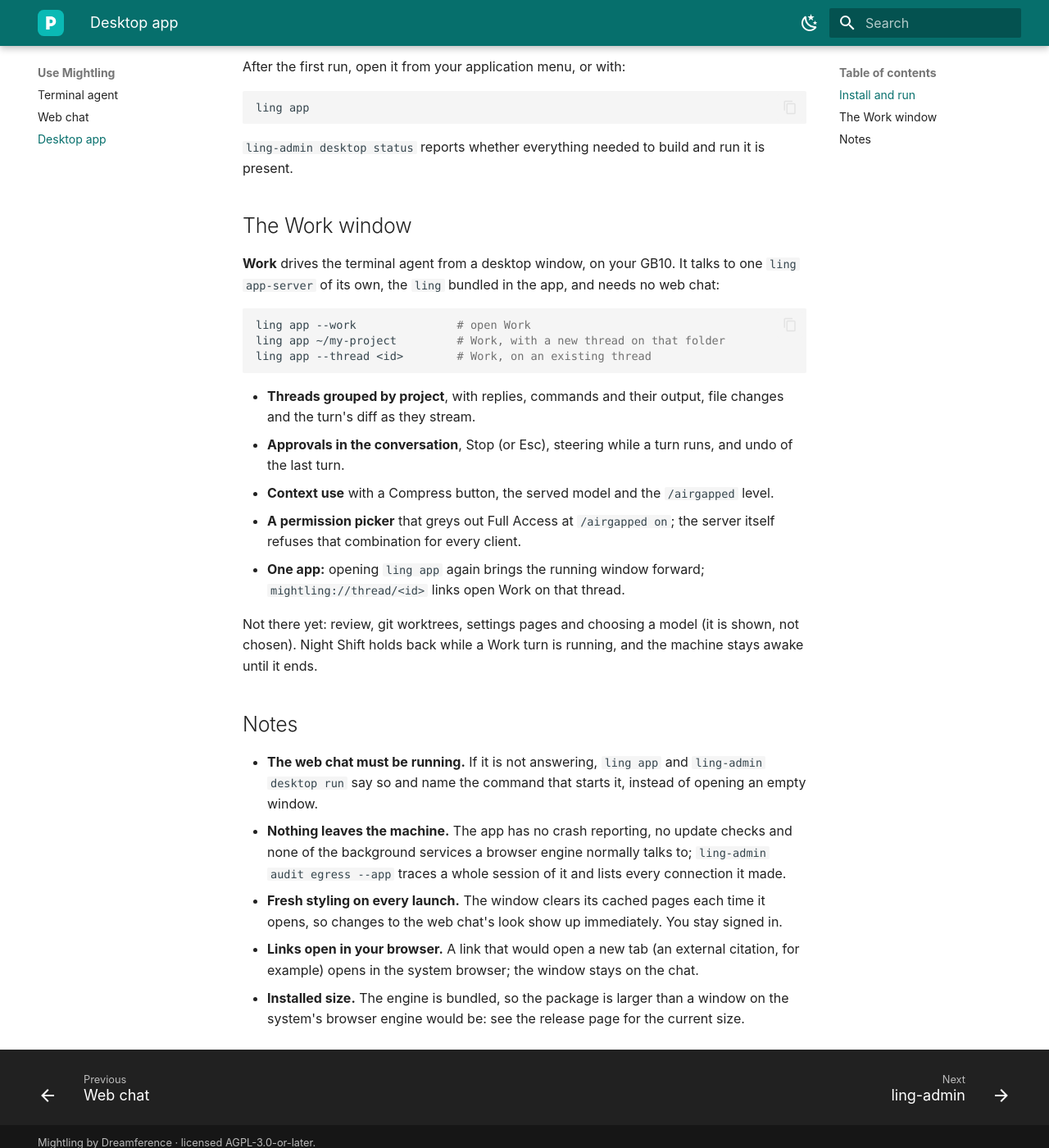
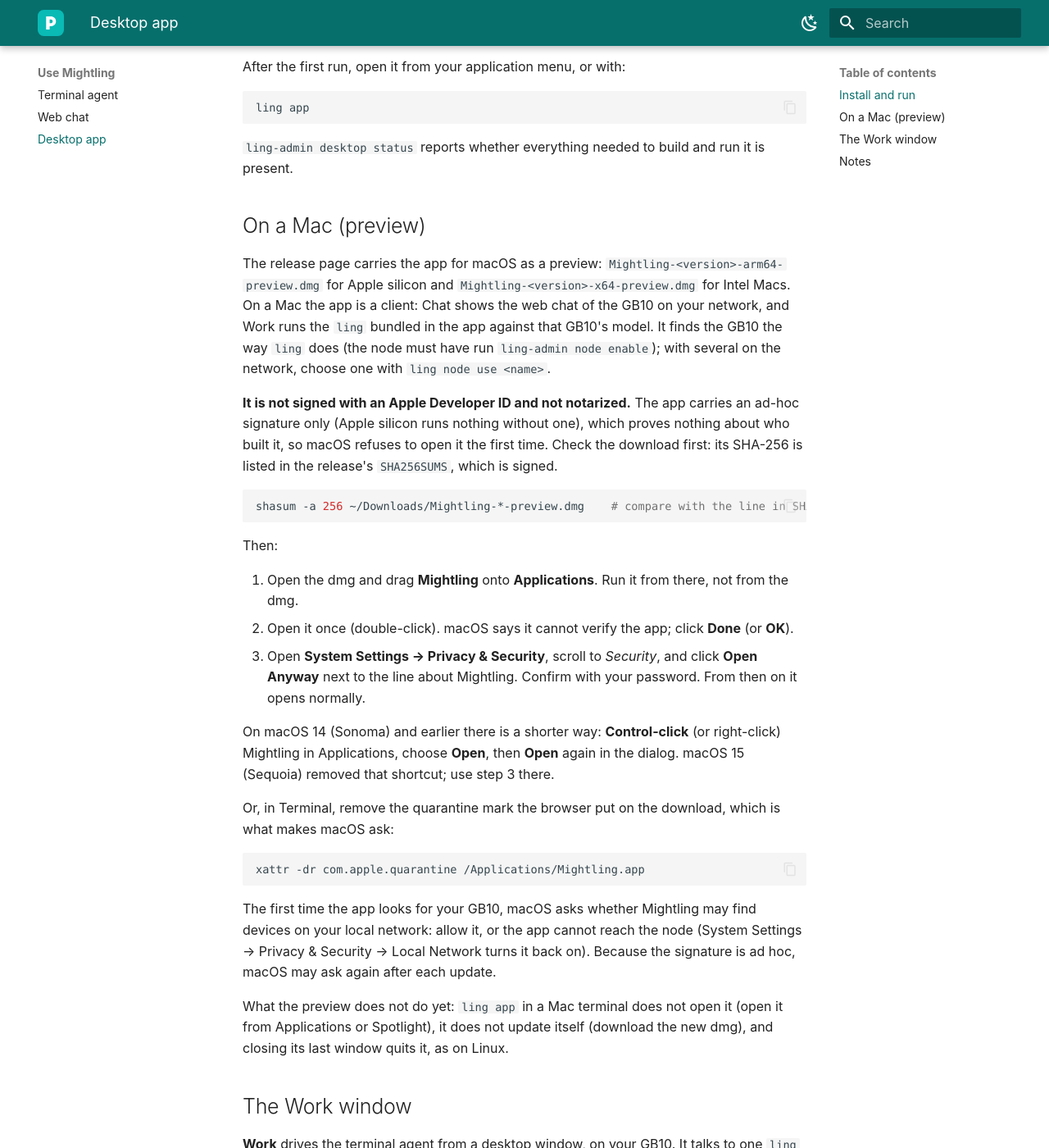
Before and after one commit to dreamference/mightling, an MkDocs documentation site: the page built from docs/desktop.md, in a window 1280 px wide and 1400 px high, scrolled down 588 px. Shown: the whole window at 82% size. Built offline with MkDocs 1.6.1 and Material for MkDocs 9.7.7, drawn with Linux system fonts in a browser that asks for light colours.

Commit message:
mac-preview: start the app with the runner's HOME and Chromium's mock keychain, report the bundled ling and a stack on a hang; ad-hoc sign the bundled binaries; docs/desktop.md: the Mac preview

````diff
--- a/docs/desktop.md
+++ b/docs/desktop.md
@@ -26,6 +26,50 @@
 ```
 
 `ling-admin desktop status` reports whether everything needed to build and run it is present.
+
+## On a Mac (preview)
+
+The release page carries the app for macOS as a preview: `Mightling-<version>-arm64-preview.dmg`
+for Apple silicon and `Mightling-<version>-x64-preview.dmg` for Intel Macs. On a Mac the app is a
+client: Chat shows the web chat of the GB10 on your network, and Work runs the `ling` bundled in the
+app against that GB10's model. It finds the GB10 the way `ling` does (the node must have run
+`ling-admin node enable`); with several on the network, choose one with `ling node use <name>`.
+
+**It is not signed with an Apple Developer ID and not notarized.** The app carries an ad-hoc
+signature only (Apple silicon runs nothing without one), which proves nothing about who built it, so
+macOS refuses to open it the first time. Check the download first: its SHA-256 is listed in the
+release's `SHA256SUMS`, which is signed.
+
+```bash
+shasum -a 256 ~/Downloads/Mightling-*-preview.dmg    # compare with the line in SHA256SUMS
+```
+
+Then:
+
+1. Open the dmg and drag **Mightling** onto **Applications**. Run it from there, not from the dmg.
+2. Open it once (double-click). macOS says it cannot verify the app; click **Done** (or **OK**).
+3. Open **System Settings → Privacy & Security**, scroll to *Security*, and click **Open Anyway**
+   next to the line about Mightling. Confirm with your password. From then on it opens normally.
+
+On macOS 14 (Sonoma) and earlier there is a shorter way: **Control-click** (or right-click)
+Mightling in Applications, choose **Open**, then **Open** again in the dialog. macOS 15 (Sequoia)
+removed that shortcut; use step 3 there.
+
+Or, in Terminal, remove the quarantine mark the browser put on the download, which is what makes
+macOS ask:
+
+```bash
+xattr -dr com.apple.quarantine /Applications/Mightling.app
+```
+
+The first time the app looks for your GB10, macOS asks whether Mightling may find devices on your
+local network: allow it, or the app cannot reach the node (System Settings → Privacy & Security →
+Local Network turns it back on). Because the signature is ad hoc, macOS may ask again after each
+update.
+
+What the preview does not do yet: `ling app` in a Mac terminal does not open it (open it from
+Applications or Spotlight), it does not update itself (download the new dmg), and closing its last
+window quits it, as on Linux.
 
 ## The Work window
 
````
Also changed, not shown: 1 other file.
